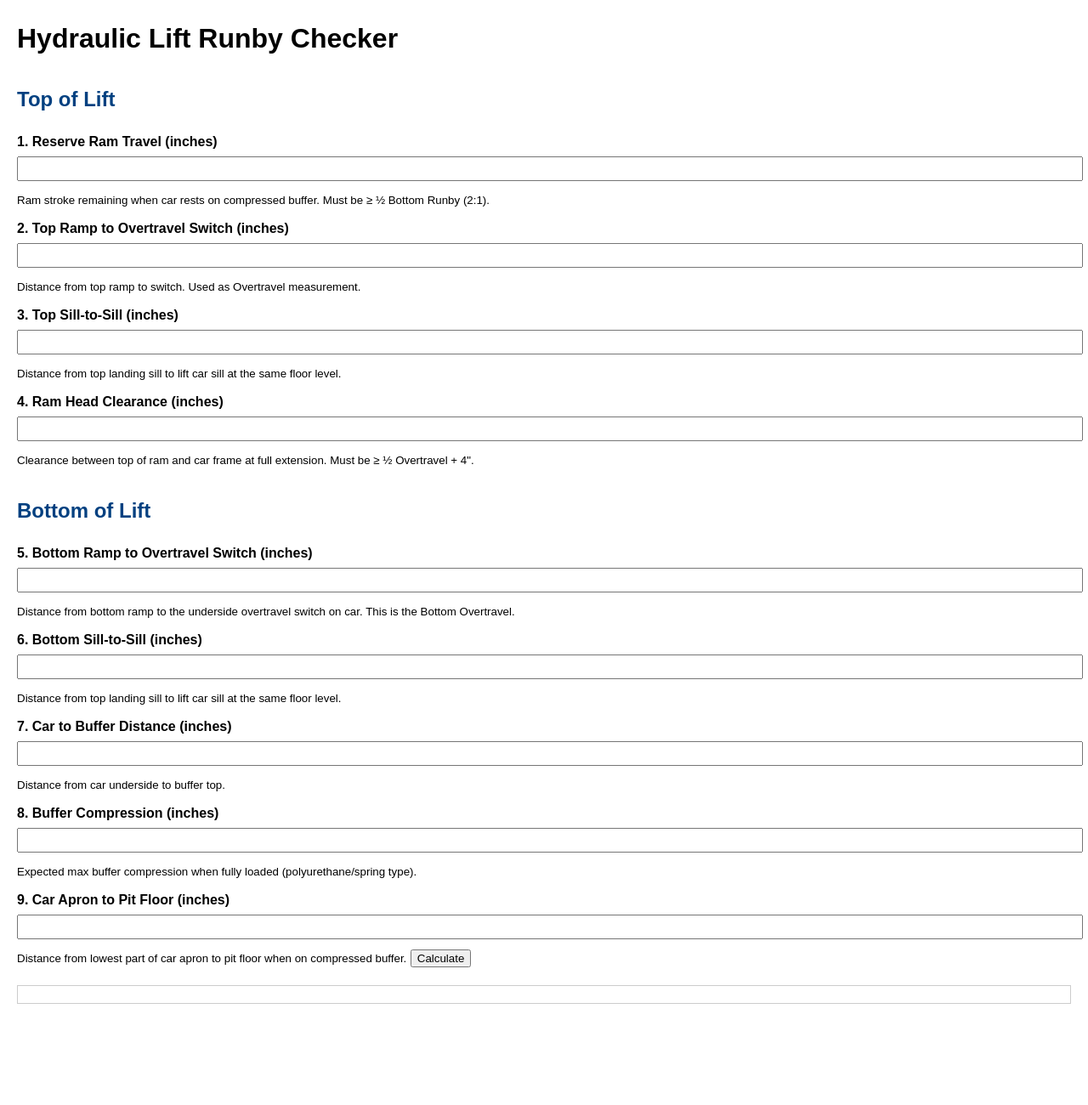
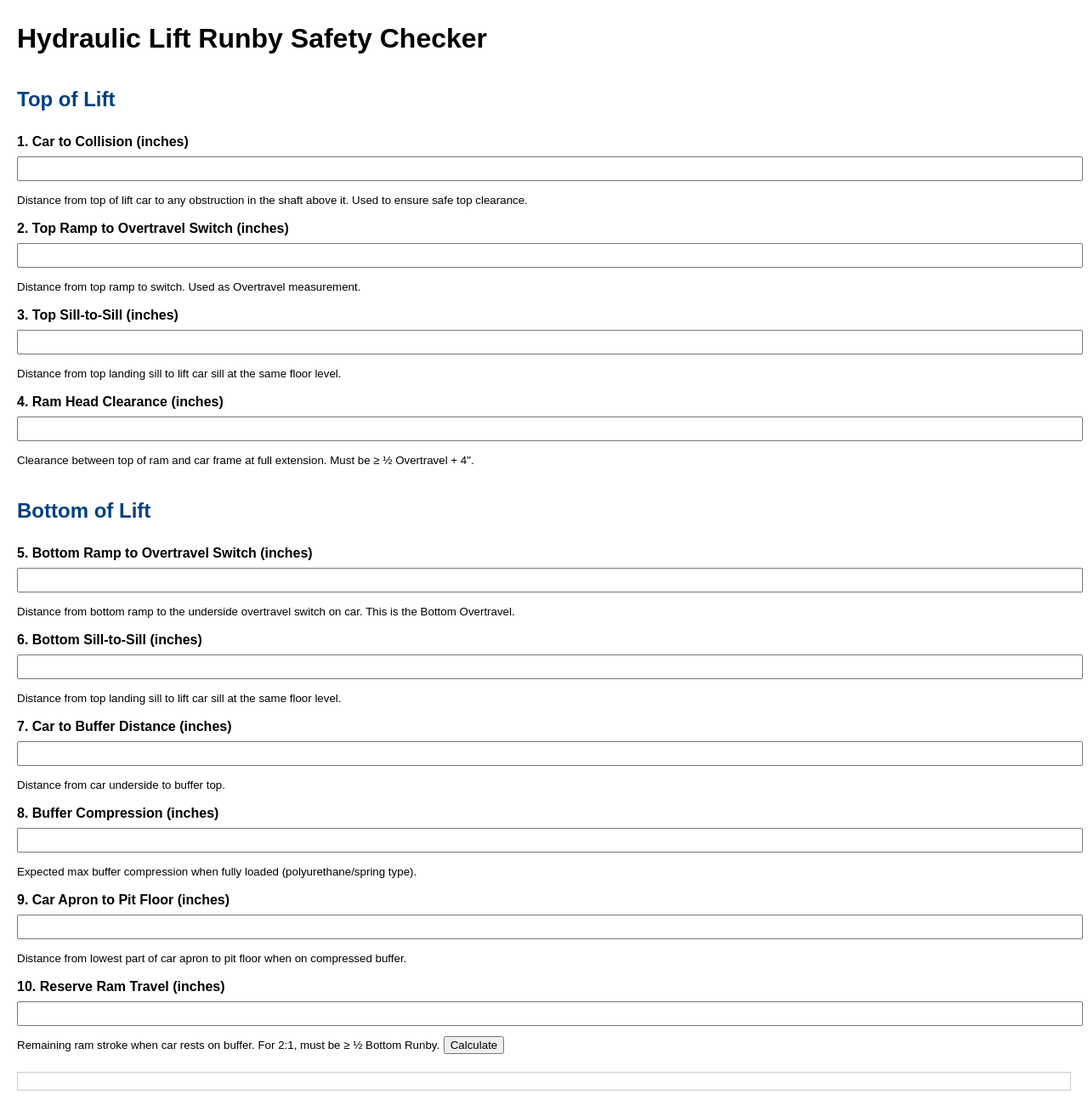
Before and after one commit to listo123-hash/hydraulic-runby-app, a plain HTML site: page index.html in a window 1280 px wide. Shown: the whole page at 85% size. Before the commit the page ends 1201 px from the top, so only its background shows below. Drawn offline with Linux system fonts and the light colour scheme.

Commit message:
Update index.html

```diff
--- a/index.html
+++ b/index.html
@@ -15,13 +15,13 @@
   </style>
 </head>
 <body>
-  <h1>Hydraulic Lift Runby Checker</h1>
+  <h1>Hydraulic Lift Runby Safety Checker</h1>
   <form id="runbyForm">
     <h2>Top of Lift</h2>
 
-    <label>1. Reserve Ram Travel (inches)</label>
-    <input type="number" id="reserveRam" step="any" />
-    <small>Ram stroke remaining when car rests on compressed buffer. Must be ≥ ½ Bottom Runby (2:1).</small>
+    <label>1. Car to Collision (inches)</label>
+    <input type="number" id="carToCollision" step="any" />
+    <small>Distance from top of lift car to any obstruction in the shaft above it. Used to ensure safe top clearance.</small>
 
     <label>2. Top Ramp to Overtravel Switch (inches)</label>
     <input type="number" id="topRampToSwitch" step="any" />
@@ -56,6 +56,10 @@
     <label>9. Car Apron to Pit Floor (inches)</label>
     <input type="number" id="apronToFloor" step="any" />
     <small>Distance from lowest part of car apron to pit floor when on compressed buffer.</small>
+
+    <label>10. Reserve Ram Travel (inches)</label>
+    <input type="number" id="reserveRam" step="any" />
+    <small>Remaining ram stroke when car rests on buffer. For 2:1, must be ≥ ½ Bottom Runby.</small>
 
     <button type="button" onclick="calculate()">Calculate</button>
   </form>
```
